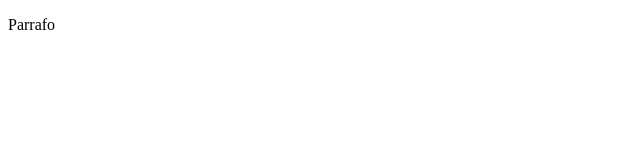
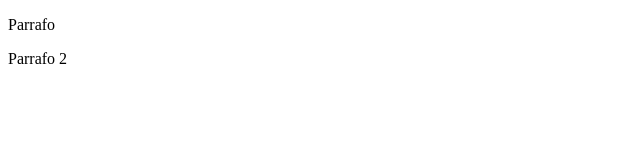
Before and after one commit to byrongmb/git-curso, a plain HTML site: page index.html in a window 1280 px wide. Shown: the full height of the page, 0-640 px from the left. Drawn offline with Linux system fonts and the light colour scheme.

Commit message:
Visual Code

```diff
--- a/index.html
+++ b/index.html
@@ -5,5 +5,8 @@
     </head>
     <body>
         <p>Parrafo</p>
+        <p2>
+            Parrafo 2
+        </p2>
     </body>
 </html>
```
